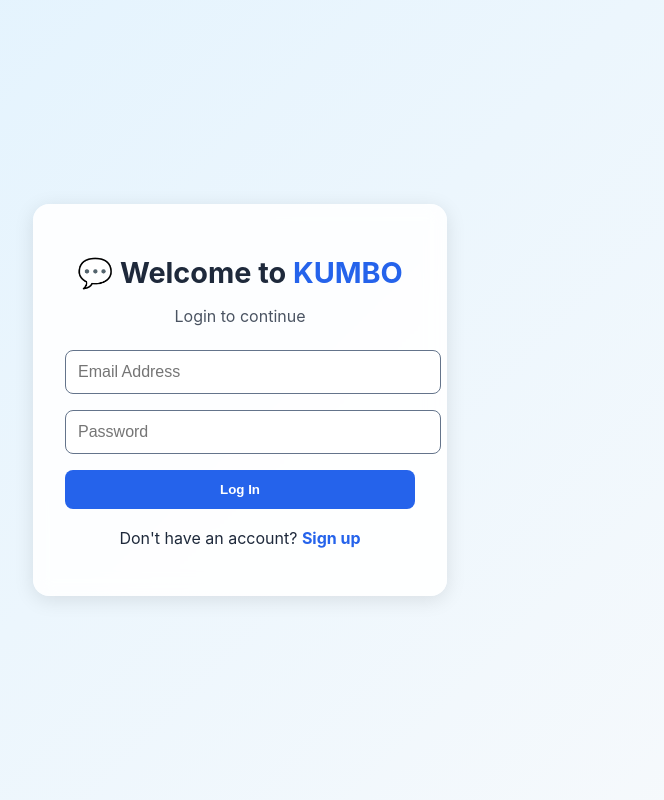
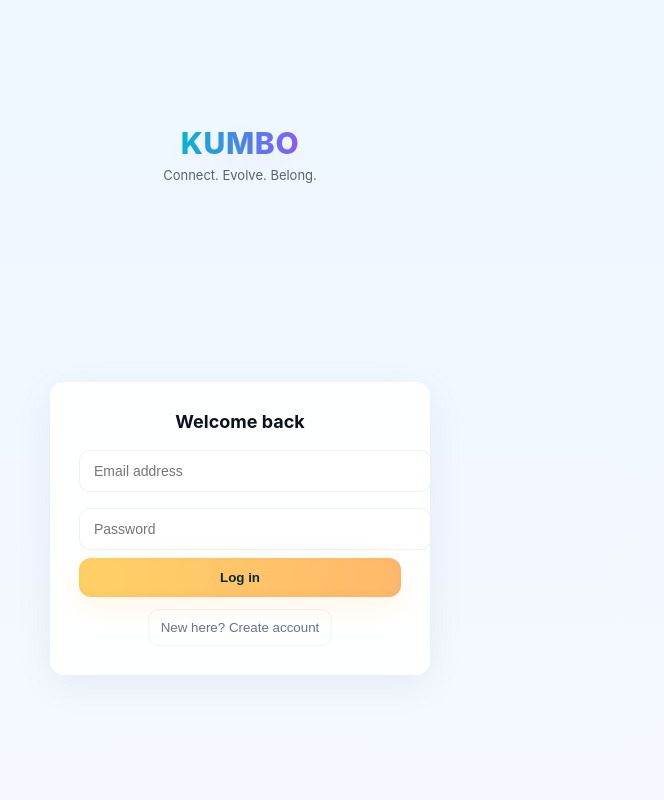
Before and after one commit to Great-Pittbul/chat-app, a React (Vite) app in the folder web-client/: page / in a window 1280 px wide. Shown: the whole page, without its empty margins (400-1064 px from the left). Built offline with nearby package versions, Linux system fonts and the light colour scheme.

Commit message:
Update Auth.jsx

```diff
--- a/web-client/src/Auth.jsx
+++ b/web-client/src/Auth.jsx
@@ -1,4 +1,5 @@
-import React, { useState } from "react";
+import React, { useState, useEffect } from "react";
+import { motion } from "framer-motion";
 
 const API_URL = "https://chat-app-y0st.onrender.com";
 
@@ -7,178 +8,134 @@
   const [name, setName] = useState("");
   const [email, setEmail] = useState("");
   const [password, setPassword] = useState("");
-  const [loading, setLoading] = useState(false);
+  const [busy, setBusy] = useState(false);
   const [error, setError] = useState("");
+  const [playIntro, setPlayIntro] = useState(false);
 
-  const theme = localStorage.getItem("theme") || "light";
+  useEffect(() => {
+    // play logo intro once per session
+    const seen = sessionStorage.getItem("kumbo_logo_seen");
+    if (!seen) {
+      setPlayIntro(true);
+      sessionStorage.setItem("kumbo_logo_seen", "1");
+    }
+  }, []);
 
   const handleSubmit = async (e) => {
     e.preventDefault();
-    setLoading(true);
+    setBusy(true);
     setError("");
 
     try {
       const endpoint = isSignup ? "/signup" : "/login";
+      const body = isSignup ? { name, email, password } : { email, password };
+
       const res = await fetch(`${API_URL}${endpoint}`, {
         method: "POST",
         headers: { "Content-Type": "application/json" },
-        body: JSON.stringify(
-          isSignup ? { name, email, password } : { email, password }
-        ),
+        body: JSON.stringify(body),
       });
 
       const data = await res.json();
-      if (!res.ok) throw new Error(data.error || "Something went wrong");
+      if (!res.ok) throw new Error(data.error || "Request failed");
 
-      if (isSignup) {
-        alert("✅ Signup successful! Please log in.");
+      if (isSignup && data.success) {
+        // tell user and switch to login
+        alert("Signup successful. Please log in.");
         setIsSignup(false);
-      } else {
-        localStorage.setItem("user", JSON.stringify(data));
-        window.location.href = "/chat";
+        setBusy(false);
+        return;
       }
+
+      // login successful -> store user object (backend returns { token, name })
+      localStorage.setItem("user", JSON.stringify(data));
+      window.location.href = "/chat";
     } catch (err) {
       setError(err.message);
-    } finally {
-      setLoading(false);
+      setBusy(false);
     }
   };
 
   return (
-    <div
-      style={{
-        height: "100vh",
-        background:
-          theme === "dark"
-            ? "linear-gradient(135deg, #0f172a, #1e293b)"
-            : "linear-gradient(135deg, #e0f2fe, #f8fafc)",
-        display: "flex",
-        alignItems: "center",
-        justifyContent: "center",
-        transition: "0.4s ease",
-      }}
-    >
-      <div
-        style={{
-          width: "350px",
-          background:
-            theme === "dark"
-              ? "rgba(30, 41, 59, 0.9)"
-              : "rgba(255, 255, 255, 0.9)",
-          boxShadow:
-            theme === "dark"
-              ? "0 0 20px rgba(255,255,255,0.05)"
-              : "0 4px 20px rgba(0,0,0,0.1)",
-          padding: "2rem",
-          borderRadius: "16px",
-          backdropFilter: "blur(10px)",
-          textAlign: "center",
-          color: theme === "dark" ? "white" : "#1e293b",
-          transition: "0.3s ease",
-        }}
+    <div className="app-centered" style={{ background: "linear-gradient(180deg,#eef7ff,#f5f8ff)" }}>
+      <motion.div
+        initial={{ opacity: 0, y: -18 }}
+        animate={{ opacity: 1, y: 0 }}
+        transition={{ duration: 0.6 }}
+        style={{ textAlign: "center", marginBottom: 12 }}
       >
-        <h1
-          style={{
-            fontSize: "1.8rem",
-            fontWeight: "bold",
-            marginBottom: "1rem",
-          }}
+        {/* Animated Logo reveal (plays once) */}
+        <motion.div
+          initial={playIntro ? { opacity: 0, y: -20, scale: 0.98 } : false}
+          animate={playIntro ? { opacity: 1, y: 0, scale: 1 } : { opacity: 1 }}
+          transition={{ duration: 0.8, ease: "circOut" }}
         >
-          💬 Welcome to <span style={{ color: "#2563eb" }}>KUMBO</span>
-        </h1>
-        <p style={{ opacity: 0.8, marginBottom: "1.5rem" }}>
-          {isSignup ? "Create your account" : "Login to continue"}
-        </p>
+          <div style={{ display: "inline-block", textAlign: "center" }}>
+            <div className="kumbo-logo" style={{ fontSize: 30 }}>KUMBO</div>
+            <div className="kumbo-tagline">Connect. Evolve. Belong.</div>
+          </div>
+        </motion.div>
+      </motion.div>
 
-        <form onSubmit={handleSubmit}>
+      <motion.div
+        className="auth-card"
+        initial={{ opacity: 0, scale: 0.98 }}
+        animate={{ opacity: 1, scale: 1 }}
+        transition={{ duration: 0.6, delay: 0.1 }}
+      >
+        <h3 style={{ margin: 0, marginBottom: 10, textAlign: "center", fontSize: 18, fontWeight: 700 }}>
+          {isSignup ? "Create your KUMBO account" : "Welcome back"}
+        </h3>
+
+        <form onSubmit={handleSubmit} style={{ marginTop: 8 }}>
           {isSignup && (
             <input
-              type="text"
-              placeholder="Full Name"
+              className="input"
+              placeholder="Full name"
               value={name}
               onChange={(e) => setName(e.target.value)}
               required
-              style={inputStyle(theme)}
             />
           )}
+
           <input
+            className="input"
+            placeholder="Email address"
             type="email"
-            placeholder="Email Address"
             value={email}
             onChange={(e) => setEmail(e.target.value)}
             required
-            style={inputStyle(theme)}
           />
+
           <input
+            className="input"
+            placeholder="Password"
             type="password"
-            placeholder="Password"
             value={password}
             onChange={(e) => setPassword(e.target.value)}
+            minLength={6}
             required
-            style={inputStyle(theme)}
           />
 
-          {error && (
-            <p style={{ color: "#ef4444", marginBottom: "1rem", fontSize: "0.9rem" }}>
-              {error}
-            </p>
-          )}
+          {error && <div style={{ color: "#ef4444", marginBottom: 8 }}>{error}</div>}
 
-          <button
-            type="submit"
-            disabled={loading}
-            style={{
-              width: "100%",
-              padding: "12px",
-              background: "#2563eb",
-              color: "white",
-              fontWeight: "bold",
-              border: "none",
-              borderRadius: "8px",
-              cursor: "pointer",
-              transition: "0.3s",
-            }}
-            onMouseEnter={(e) => (e.target.style.backgroundColor = "#1d4ed8")}
-            onMouseLeave={(e) => (e.target.style.backgroundColor = "#2563eb")}
-          >
-            {loading
-              ? "Please wait..."
-              : isSignup
-              ? "Sign Up"
-              : "Log In"}
+          <button className="btn" type="submit" disabled={busy}>
+            {busy ? "Please wait..." : isSignup ? "Create account" : "Log in"}
           </button>
         </form>
 
-        <p style={{ marginTop: "1.2rem" }}>
-          {isSignup ? "Already have an account?" : "Don't have an account?"}{" "}
-          <span
-            onClick={() => setIsSignup(!isSignup)}
-            style={{
-              color: "#2563eb",
-              cursor: "pointer",
-              fontWeight: "bold",
-              transition: "0.3s",
+        <div style={{ marginTop: 12, textAlign: "center" }}>
+          <button
+            className="btn-ghost"
+            onClick={() => {
+              setIsSignup(!isSignup);
+              setError("");
             }}
-            onMouseEnter={(e) => (e.target.style.color = "#1d4ed8")}
-            onMouseLeave={(e) => (e.target.style.color = "#2563eb")}
           >
-            {isSignup ? "Login" : "Sign up"}
-          </span>
-        </p>
-      </div>
+            {isSignup ? "Have an account? Log in" : "New here? Create account"}
+          </button>
+        </div>
+      </motion.div>
     </div>
   );
 }
-
-const inputStyle = (theme) => ({
-  width: "100%",
-  padding: "12px",
-  marginBottom: "1rem",
-  borderRadius: "8px",
-  border: "1px solid #64748b",
-  background: theme === "dark" ? "#1e293b" : "#fff",
-  color: theme === "dark" ? "white" : "black",
-  outline: "none",
-  fontSize: "1rem",
-  transition: "0.3s",
-});
```
